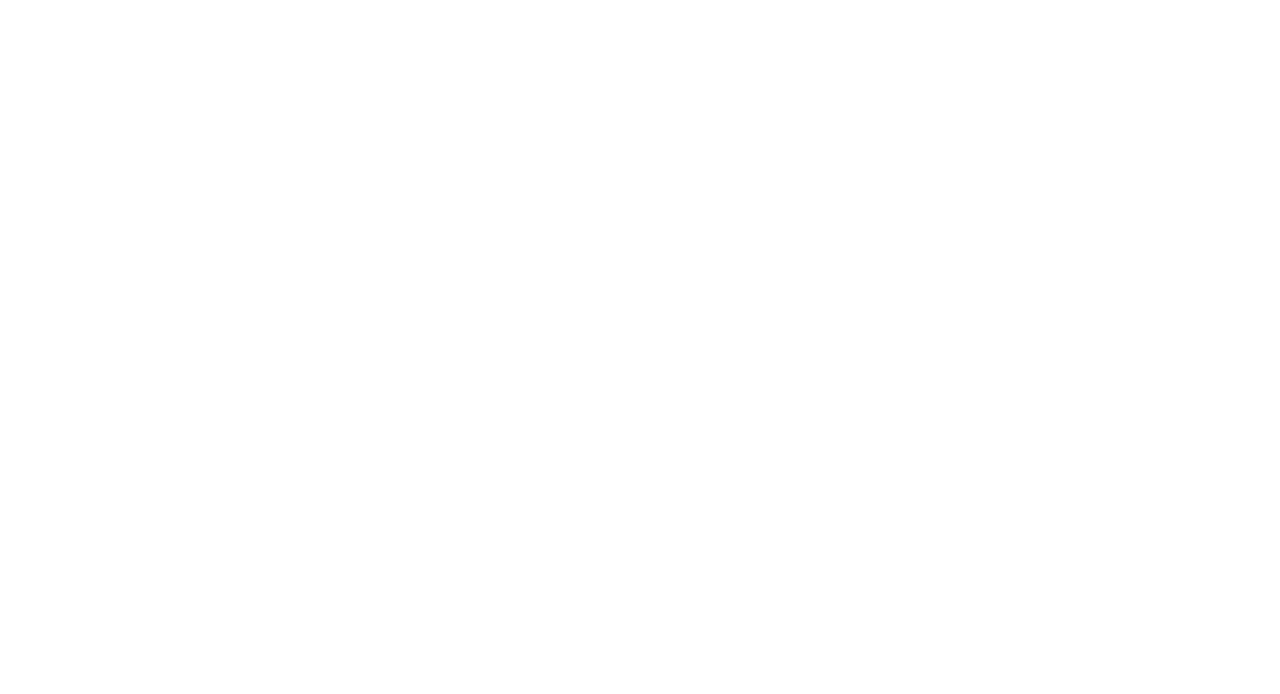
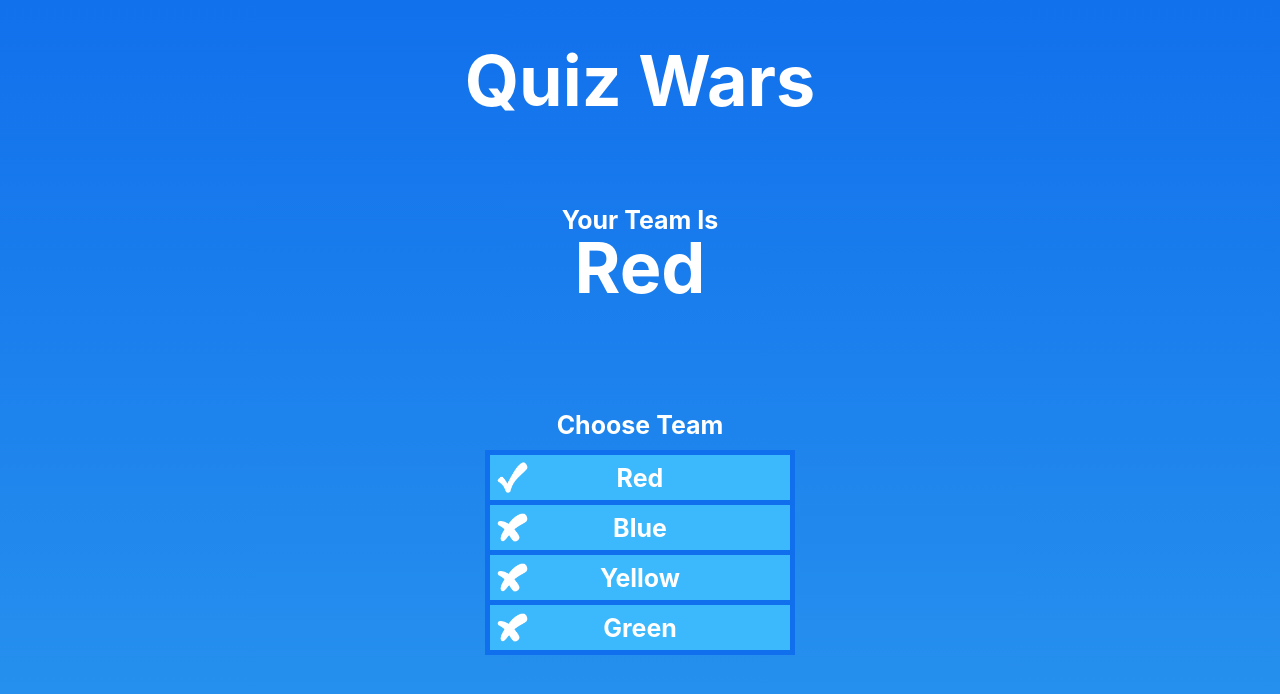
Before and after one commit to fluffyshark/quiz_wars_client, a React (Create React App) app: page /playerlobby in a window 1280 px wide. Before the commit this address had no page. Shown: the top 694 px of the page. Built offline with nearby package versions, Linux system fonts and the light colour scheme.

Commit message:
Design - Implemented PlayerLobbyView

```diff
--- a/src/App.tsx
+++ b/src/App.tsx
@@ -8,7 +8,8 @@
 import StartView from './pages/startView/StartView';
 import GameSelect from './pages/gameSelect/GameSelect';
 import JoinView from './pages/joinView/JoinView';
-import HosthostLobbyView from './pages/hostLobbyView/HostLobbyView';
+import HostLobbyView from './pages/hostLobbyView/HostLobbyView';
+import PlayerLobbyView from './pages/playerLobbyView/PlayerLobbyView';
 
 function App() {
   return (
@@ -20,7 +21,8 @@
         <Route path="/regionselect" element={<RegionSelectView />}></Route>
         <Route path="/quizview" element={<QuizView />}></Route>
         <Route path="/mathview" element={<MathView />}></Route>
-        <Route path="/hostlobby" element={<HosthostLobbyView />}></Route>
+        <Route path="/hostlobby" element={<HostLobbyView />}></Route>
+        <Route path="/playerlobby" element={<PlayerLobbyView />}></Route>
         <Route path="/join" element={<JoinView />}></Route>
       </Routes>
     </BrowserRouter>
--- /dev/null
+++ b/src/pages/playerLobbyView/PlayerLobbyView.tsx
@@ -0,0 +1,39 @@
+import * as React from 'react';
+import icon_ok from "../../images/generall/icon_ok.png"
+import icon_nope from "../../images/generall/icon_nope.png"
+
+export interface IAppProps {
+}
+
+export default function PlayerLobbyView (props: IAppProps) {
+  return (
+    <div className='playerLobbyView'>
+
+        <div className="playerLobbyView_title"><p>Quiz Wars</p></div>
+
+        <div className="playerLobbyView_container">
+            <p>Your Team Is</p>
+            <p id="playerLobbyView_selectedTeam">Red</p>
+
+            <p>Choose Team</p>
+            <div className="playerLobbyView_container_box">
+                <img src={icon_ok} alt="" />
+                <p>Red</p>
+            </div>
+            <div className="playerLobbyView_container_box">
+                <img src={icon_nope} alt="" />
+                <p>Blue</p>
+            </div>
+            <div className="playerLobbyView_container_box">
+                <img src={icon_nope} alt="" />
+                <p>Yellow</p>
+            </div>
+            <div className="playerLobbyView_container_box">
+                <img src={icon_nope} alt="" />
+                <p>Green</p>
+            </div>
+
+        </div>
+    </div>
+  );
+}
--- /dev/null
+++ b/src/pages/playerLobbyView/styles/_playerLobbyView.scss
@@ -0,0 +1,49 @@
+.playerLobbyView {
+    width: 100%;
+    height: 100vh;
+    background: rgb(41,149,238);
+    background: linear-gradient(0deg, rgba(41,149,238,1) 0%, rgba(17,112,236,1) 100%);
+
+    &_title {
+        width: 100%;
+        height: 20%;
+        display: flex; justify-content: center; align-items: center;
+
+        p {color: white; font-size: 70px; font-weight: bold; margin: 0;}
+    }
+
+
+    &_container {
+        width: 100%;
+        height: calc(100vh - 20%);
+        display: flex; justify-content: center; align-items: center; flex-direction: column;
+
+        p {color: white; font-weight: bold; margin: 0;}
+        p:nth-child(1) {font-size: 25px; margin-bottom: -10px; margin-top: -100px;}
+        p:nth-child(2) {font-size: 25px; }
+        p:nth-child(3) {font-size: 25px; margin-bottom: 10px; margin-top: 100px; }
+
+        &_box {
+            width: 300px;
+            height: 45px;
+            background-color: #3cb8fc;
+            border: 5px solid #106fec;
+            display: flex; justify-content: center; align-items: center; flex-direction: column;
+            position: relative;
+            cursor: pointer;
+
+            p {margin: 0; font-weight: bold; color: white; font-size: 22px;}
+
+            img {height: 100%; position: absolute; top: 0; left: 0;}
+
+        }
+        &_box:nth-child(4) {border-bottom: 0px;}
+        &_box:nth-child(5) {border-bottom: 0px;}
+        &_box:nth-child(6) {border-bottom: 0px;}
+
+
+        #playerLobbyView_selectedTeam {font-size: 70px;}
+    }
+
+
+}
--- a/src/styles/styles.css
+++ b/src/styles/styles.css
@@ -768,4 +768,86 @@
   font-size: 20px;
   font-weight: bold;
   color: white;
+}
+
+.playerLobbyView {
+  width: 100%;
+  height: 100vh;
+  background: rgb(41, 149, 238);
+  background: linear-gradient(0deg, rgb(41, 149, 238) 0%, rgb(17, 112, 236) 100%);
+}
+.playerLobbyView_title {
+  width: 100%;
+  height: 20%;
+  display: flex;
+  justify-content: center;
+  align-items: center;
+}
+.playerLobbyView_title p {
+  color: white;
+  font-size: 70px;
+  font-weight: bold;
+  margin: 0;
+}
+.playerLobbyView_container {
+  width: 100%;
+  height: calc(100vh - 20%);
+  display: flex;
+  justify-content: center;
+  align-items: center;
+  flex-direction: column;
+}
+.playerLobbyView_container p {
+  color: white;
+  font-weight: bold;
+  margin: 0;
+}
+.playerLobbyView_container p:nth-child(1) {
+  font-size: 25px;
+  margin-bottom: -10px;
+  margin-top: -100px;
+}
+.playerLobbyView_container p:nth-child(2) {
+  font-size: 25px;
+}
+.playerLobbyView_container p:nth-child(3) {
+  font-size: 25px;
+  margin-bottom: 10px;
+  margin-top: 100px;
+}
+.playerLobbyView_container_box {
+  width: 300px;
+  height: 45px;
+  background-color: #3cb8fc;
+  border: 5px solid #106fec;
+  display: flex;
+  justify-content: center;
+  align-items: center;
+  flex-direction: column;
+  position: relative;
+  cursor: pointer;
+}
+.playerLobbyView_container_box p {
+  margin: 0;
+  font-weight: bold;
+  color: white;
+  font-size: 22px;
+}
+.playerLobbyView_container_box img {
+  height: 100%;
+  position: absolute;
+  top: 0;
+  left: 0;
+}
+.playerLobbyView_container_box:nth-child(4) {
+  border-bottom: 0px;
+}
+.playerLobbyView_container_box:nth-child(5) {
+  border-bottom: 0px;
+}
+.playerLobbyView_container_box:nth-child(6) {
+  border-bottom: 0px;
+}
+.playerLobbyView_container #playerLobbyView_selectedTeam {
+  font-size: 70px;
 }/*# sourceMappingURL=styles.css.map */
--- a/src/styles/styles.scss
+++ b/src/styles/styles.scss
@@ -9,3 +9,4 @@
 @import "../pages/gameSelect/styles/gameSelect";
 @import "../pages/joinView/styles/joinView";
 @import "../pages/hostLobbyView/styles/hostLobbyView";
+@import "../pages/playerLobbyView/styles/playerLobbyView";
```
Also changed, not shown: 1 other file (tests, documents, lock files or other folders).
